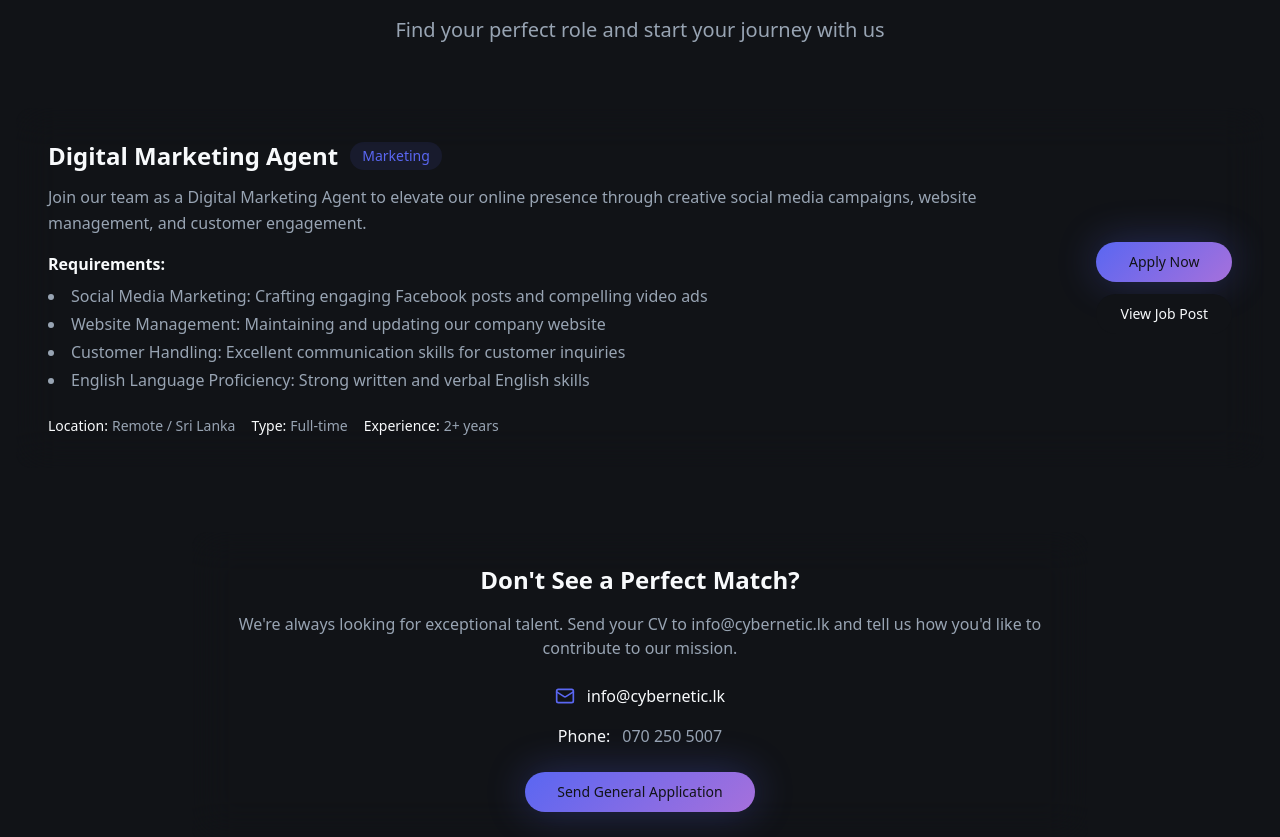
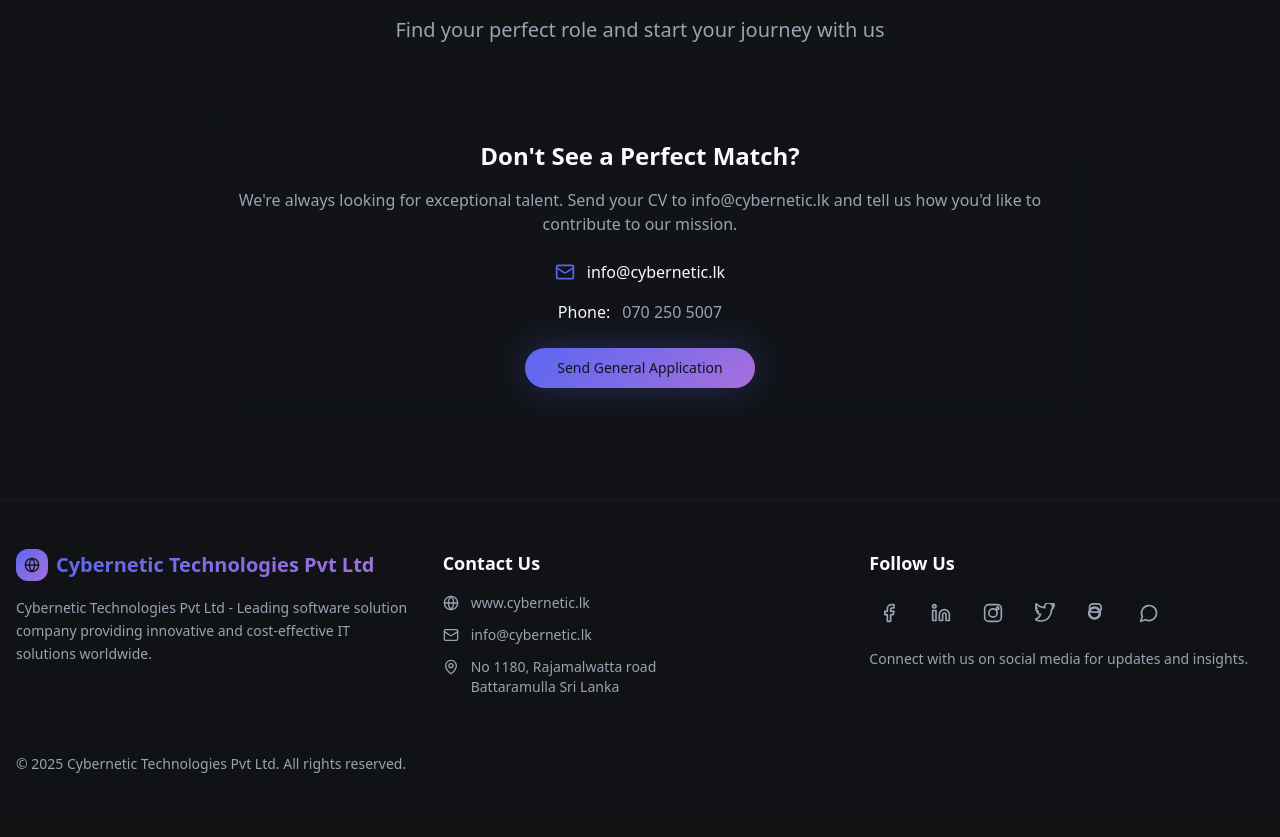
Before and after one commit to CyberneticWork/Cybernetic_web, a React (Vite) app: page /careers in a window 1280 px wide. Shown: the part 1960-2797 px from the top of the page. Built offline with nearby package versions, Linux system fonts and the light colour scheme.

Commit message:
Update Careers.tsx

```diff
--- a/src/pages/Careers.tsx
+++ b/src/pages/Careers.tsx
@@ -29,25 +29,25 @@ const CareersPage = () => {
   ];
 
   const openPositions = [
-    {
-      title: "Digital Marketing Agent",
-      department: "Marketing",
-      location: "Remote / Sri Lanka",
-      type: "Full-time",
-      experience: "2+ years",
-      description: "Join our team as a Digital Marketing Agent to elevate our online presence through creative social media campaigns, website management, and customer engagement.",
-      imageUrl: "/images/jobpost/digitel.jpg",
-      requirements: [
-        "Social Media Marketing: Crafting engaging Facebook posts and compelling video ads",
-        "Website Management: Maintaining and updating our company website",
-        "Customer Handling: Excellent communication skills for customer inquiries",
-        "English Language Proficiency: Strong written and verbal English skills"
-      ],
-      contact: {
-        email: "info@cybernetic.lk",
-        phone: "070 250 5007"
-      }
-    }
+    // {
+    //   title: "Digital Marketing Agent",
+    //   department: "Marketing",
+    //   location: "Remote / Sri Lanka",
+    //   type: "Full-time",
+    //   experience: "2+ years",
+    //   description: "Join our team as a Digital Marketing Agent to elevate our online presence through creative social media campaigns, website management, and customer engagement.",
+    //   imageUrl: "/images/jobpost/digitel.jpg",
+    //   requirements: [
+    //     "Social Media Marketing: Crafting engaging Facebook posts and compelling video ads",
+    //     "Website Management: Maintaining and updating our company website",
+    //     "Customer Handling: Excellent communication skills for customer inquiries",
+    //     "English Language Proficiency: Strong written and verbal English skills"
+    //   ],
+    //   contact: {
+    //     email: "info@cybernetic.lk",
+    //     phone: "070 250 5007"
+    //   }
+    // }
   ];
 
   const companyValues = [
```
